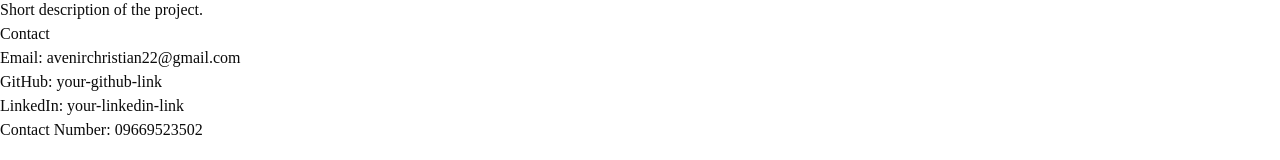
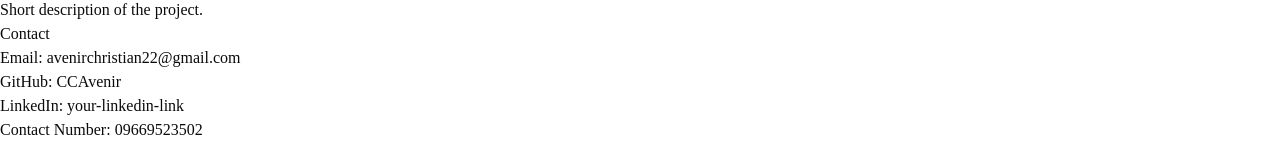
Before and after one commit to CCAvenir/personal-portfolio, a Next.js app: page / in a window 1280 px wide. Shown: the part 506-666 px from the top of the page. Built offline with nearby package versions, Linux system fonts and the light colour scheme.

Commit message:
feat: add something on page.tsx

```diff
--- a/app/page.tsx
+++ b/app/page.tsx
@@ -54,7 +54,7 @@ export default function Home() {
       <section id="contact">
         <h2>Contact</h2>
         <p>Email: avenirchristian22@gmail.com</p>
-        <p>GitHub: your-github-link</p>
+        <p>GitHub: CCAvenir</p>
         <p>LinkedIn: your-linkedin-link</p>
         <p>Contact Number: 09669523502</p>
       </section>
```
